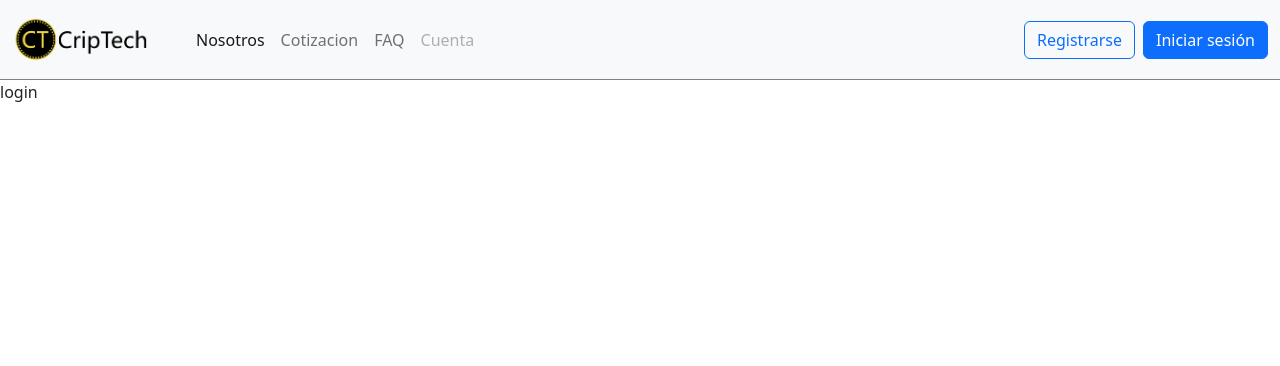
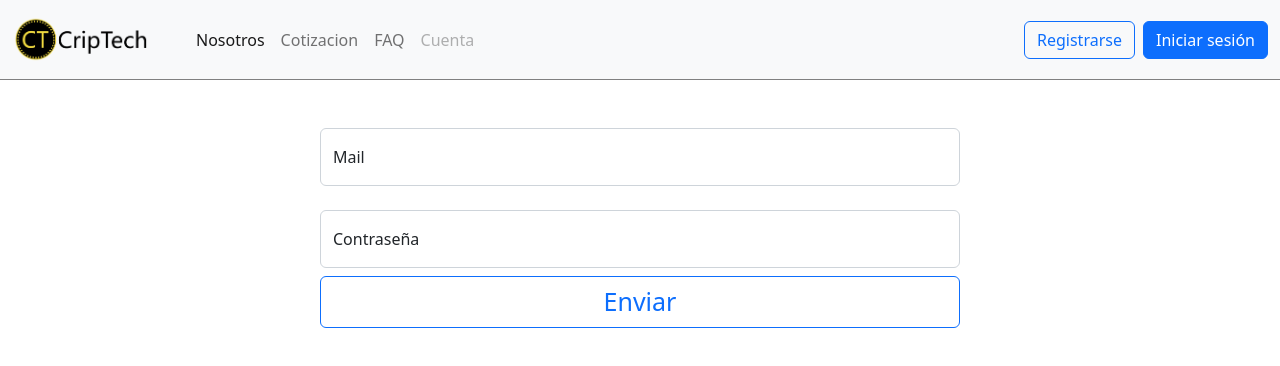
Before and after one commit to profeale/PBKispcgrupoBx2, a plain HTML site: page frontend/login.html in a window 1280 px wide. Drawn offline with nearby package versions, Linux system fonts and the light colour scheme.

Commit message:
se agrega form en pantalla login

```diff
--- a/frontend/login.html
+++ b/frontend/login.html
@@ -1,16 +1,21 @@
 <!DOCTYPE html>
 <html lang="en">
+
 <head>
     <meta charset="UTF-8">
     <meta http-equiv="X-UA-Compatible" content="IE=edge">
     <meta name="viewport" content="width=device-width, initial-scale=1.0">
     <!-- CSS only -->
-    <link href="https://cdn.jsdelivr.net/npm/bootstrap@5.2.2/dist/css/bootstrap.min.css" rel="stylesheet" integrity="sha384-Zenh87qX5JnK2Jl0vWa8Ck2rdkQ2Bzep5IDxbcnCeuOxjzrPF/et3URy9Bv1WTRi" crossorigin="anonymous">
+    <link href="https://cdn.jsdelivr.net/npm/bootstrap@5.2.2/dist/css/bootstrap.min.css" rel="stylesheet"
+        integrity="sha384-Zenh87qX5JnK2Jl0vWa8Ck2rdkQ2Bzep5IDxbcnCeuOxjzrPF/et3URy9Bv1WTRi" crossorigin="anonymous">
     <link rel="stylesheet" href="css/style.css">
     <!-- JavaScript Bundle with Popper -->
-    <script src="https://cdn.jsdelivr.net/npm/bootstrap@5.2.2/dist/js/bootstrap.bundle.min.js" integrity="sha384-OERcA2EqjJCMA+/3y+gxIOqMEjwtxJY7qPCqsdltbNJuaOe923+mo//f6V8Qbsw3" crossorigin="anonymous"></script>
+    <script src="https://cdn.jsdelivr.net/npm/bootstrap@5.2.2/dist/js/bootstrap.bundle.min.js"
+        integrity="sha384-OERcA2EqjJCMA+/3y+gxIOqMEjwtxJY7qPCqsdltbNJuaOe923+mo//f6V8Qbsw3"
+        crossorigin="anonymous"></script>
     <title>Criptech</title>
 </head>
+
 <body>
 
     <header>
@@ -50,8 +55,23 @@
     </header>
 
     <main>
-        login
+
+        <form class="d-grid gap-2 col-6 mt-5 mx-auto" method="post">
+
+            <div class="form-floating mb-3">
+                <input type="email" class="form-control" id="floatingInput" placeholder="nombre@ejemplo.com" required>
+                <label for="floatingInput">Mail</label>
+            </div>
+            <div class="form-floating">
+                <input type="password" class="form-control" id="floatingPassword" placeholder="Contraseña" required>
+                <label for="floatingPassword">Contraseña</label>
+            </div>
+
+            <button type="button" class="btn btn-outline-primary" style="font-size: 25px;">Enviar</button>
+        </form>
+
     </main>
 
 </body>
+
 </html>
```
Also changed, not shown: frontend/index.html (+1 -1 lines).
